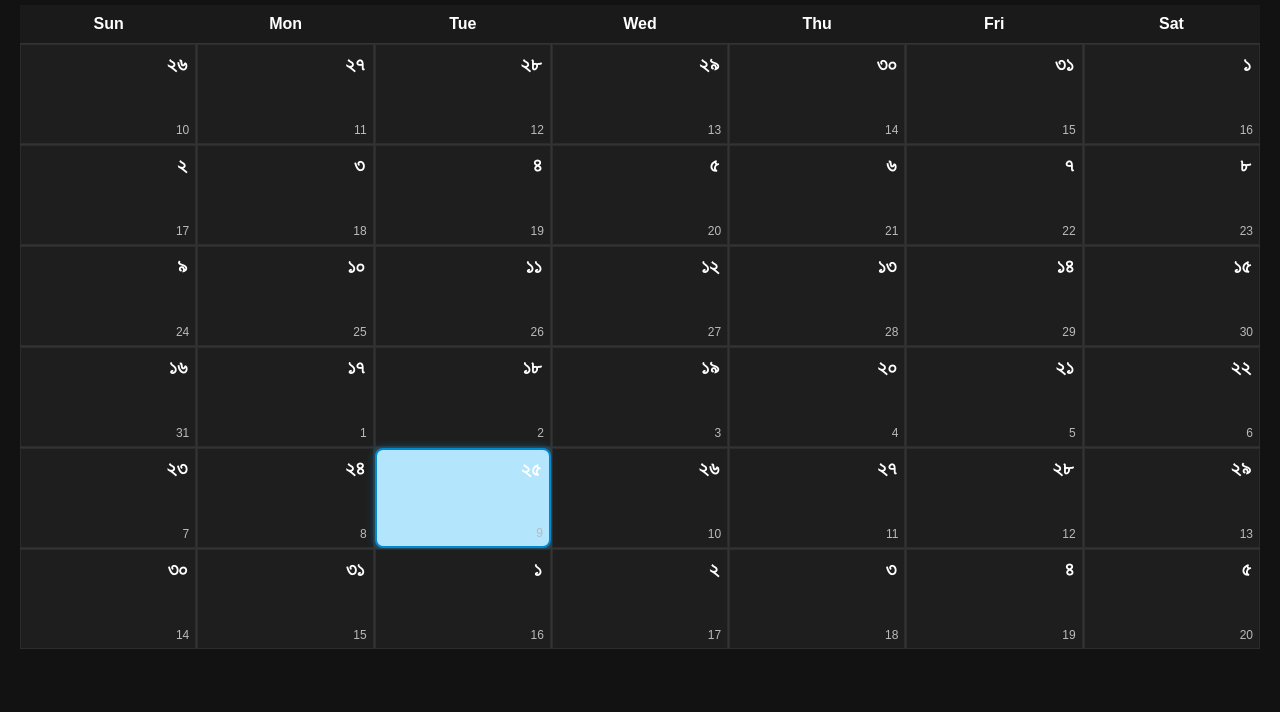
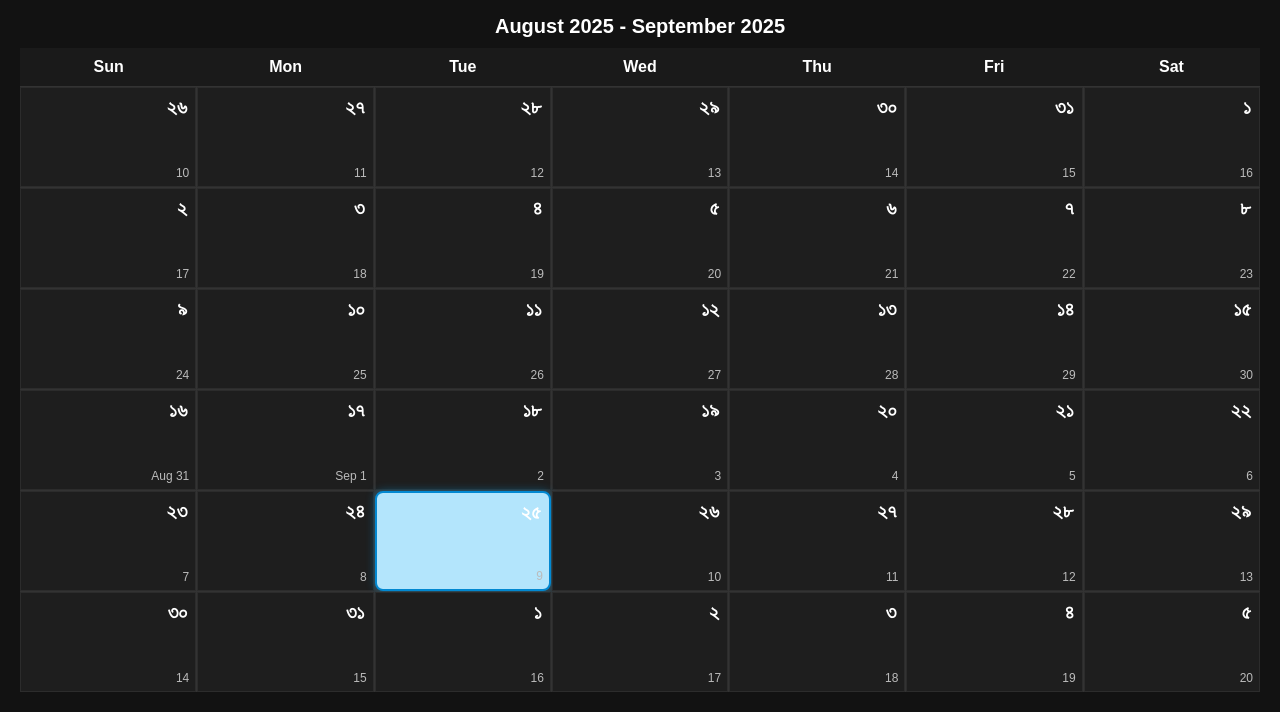
Before and after one commit to saibshuvro/bangladeshi_national_calendar, a plain HTML site: page index.html in a window 1280 px wide. Shown: the part 173-885 px from the top of the page. Before the commit the page ends 842 px from the top, so only its background shows below. Drawn offline with Linux system fonts and the light colour scheme.

Commit message:
Completed fixes and pacthes

```diff
--- a/index.html
+++ b/index.html
@@ -37,6 +37,9 @@
       </div>
       <button id="next-month-btn">&gt;</button>
     </div>
+    <div id="english-month-year" class="english-month-year">
+      <!-- JS will insert English months and years here -->
+    </div>
     <div class="day-names">
       <div>Sun</div><div>Mon</div><div>Tue</div><div>Wed</div><div>Thu</div><div>Fri</div><div>Sat</div>
     </div>
--- a/script.js
+++ b/script.js
@@ -1,4 +1,11 @@
-import { convertToBanglaDate, getGregorianDateOfBanglaMonthStart, getNextBanglaMonthStart, getPreviousBanglaMonthStart } from './utils.js';
+import {
+  convertToBanglaDate,
+  getGregorianDateOfBanglaMonthStart,
+  getNextBanglaMonthStart,
+  getPreviousBanglaMonthStart,
+  getEnglishMonths,
+  toBanglaName
+} from './utils.js';
 
 let currentToday;
 
@@ -45,6 +52,13 @@ function populateCalendarGrid(selectedDate = null) {
   const calendarStartDate = new Date(startDate);
   calendarStartDate.setDate(startDate.getDate() - startWeekday); // Go back to Sunday
 
+  let temp = [];
+  temp.push(getEnglishMonths(calendarStartDate));
+  const nextMonthDate = new Date(calendarStartDate);  // Clone the date to avoid modifying the original
+  nextMonthDate.setMonth(calendarStartDate.getMonth() + 1); // Set next month
+  temp.push(getEnglishMonths(nextMonthDate));  // Pass the new Date object
+  console.log(temp);
+
   // Render 35 calendar cells (5 weeks)
   for (let i = 0; i < 42; i++) {
     const currentDate = new Date(calendarStartDate);
@@ -65,7 +79,13 @@ function populateCalendarGrid(selectedDate = null) {
 
     const engDiv = document.createElement('div');
     engDiv.className = 'english-date';
-    engDiv.innerText = currentDate.getDate();
+    if (currentDate.getDate() === temp[0].days) {
+      engDiv.innerText = `${temp[0].name.slice(0, 3)} ${currentDate.getDate()}`;
+    } else if (currentDate.getDate() === 1) {
+      engDiv.innerText = `${temp[1].name.slice(0, 3)} ${currentDate.getDate()}`;
+    } else {
+      engDiv.innerText = currentDate.getDate();
+    }
 
     cell.appendChild(banglaDiv);
     cell.appendChild(engDiv);
@@ -73,7 +93,10 @@ function populateCalendarGrid(selectedDate = null) {
   }
   // Display Bangla month and year
   const header = document.getElementById('bangla-month-year');
-  header.innerText = `${today.banglaDate.month} ${toBanglaNumber(today.banglaDate.year)}`;
+  header.innerText = `${toBanglaName(today.banglaDate.month)} ${toBanglaNumber(today.banglaDate.year)}`;
+
+  const subHeader = document.getElementById('english-month-year');
+  subHeader.innerText = `${temp[0].name} ${temp[0].year} - ${temp[1].name} ${temp[1].year}`;
 }
 
 // --- Toggle sidebar ---
--- a/style.css
+++ b/style.css
@@ -120,6 +120,7 @@ body {
 .bangla-date {
   font-size: 20px;
   font-weight: bold;
+  color: white;
 }
 
 .english-date {
@@ -133,6 +134,14 @@ body {
 .bangla-month-year {
   text-align: center;
   font-size: 1.5em;
+  font-weight: bold;
+  padding: 10px;
+  color: #ffffff;
+}
+
+.english-month-year {
+  text-align: center;
+  font-size: 1.25em;
   font-weight: bold;
   padding: 10px;
   color: #ffffff;
--- a/utils.js
+++ b/utils.js
@@ -114,3 +114,45 @@ export function  getPreviousBanglaMonthStart(objDateTimeBN) {
     // Return Gregorian date for ১ তারিখ of next Bangla month
     return new Date(objDateTimeBN.bstDate.getTime() - dayOffset * 24 * 60 * 60 * 1000);
 }
+
+
+export function getEnglishMonths(objDate) {
+  const isLeap = objDate.getFullYear() % 4 === 0;
+
+  let englishMonths = [
+    { name: 'January', days: 31 },
+    { name: 'February', days: isLeap ? 29 : 28 },
+    { name: 'March', days: 31 },
+    { name: 'April', days: 30 },
+    { name: 'May', days: 31 },
+    { name: 'June', days: 30 },
+    { name: 'July', days: 31 },
+    { name: 'August', days: 31 },
+    { name: 'September', days: 30 },
+    { name: 'October', days: 31 },
+    { name: 'November', days: 30 },
+    { name: 'December', days: 31 },
+  ];
+  englishMonths[objDate.getMonth()]['year'] = objDate.getFullYear();
+  return englishMonths[objDate.getMonth()];
+}
+
+
+export function toBanglaName(banglaMonthName) {
+  console.log(banglaMonthName);
+  const banglaText = {
+    'Boishakh': 'বৈশাখ',
+    'Joishtho': 'জ্যৈষ্ঠ',
+    'Ashar': 'আষাঢ়',
+    'Srabon': 'শ্রাবণ',
+    'Bhadro': 'ভাদ্র',
+    'Ashwin': 'আশ্বিন',
+    'Kartik': 'কার্তিক',
+    'Ogrohayon': 'অগ্রহায়ণ',
+    'Poush': 'পৌষ',
+    'Magh': 'মাঘ',
+    'Falgun': 'ফাল্গুন',
+    'Chaitro': 'চৈত্র',
+  }
+  return banglaText[banglaMonthName];
+}
```
